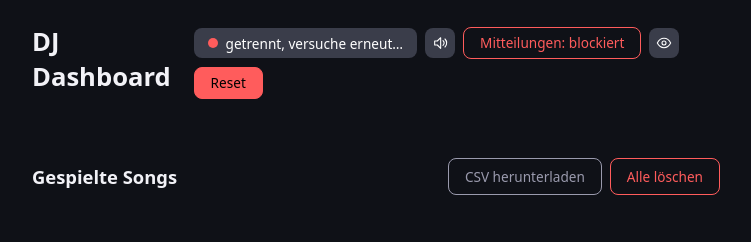
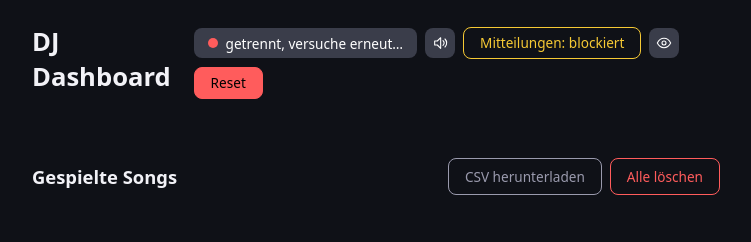
Before and after one commit to DonLars/hulaloop, a website: page public/dashboard.html in a window 1280 px wide. Shown: the top 242 px of the page, without its empty margins (264-1015 px from the left). Drawn offline with Linux system fonts and the light colour scheme; files that its build step writes are made by us from their sources; no server answers; files whose address does not match are found by name.

Commit message:
Mitteilungen-Knopf: gelbe Schrift und Umrandung
Co-Authored-By: Claude Sonnet 5.5 <noreply@anthropic.com>

```diff
--- a/public/dashboard.html
+++ b/public/dashboard.html
@@ -4,7 +4,7 @@
 <meta charset="UTF-8">
 <meta name="viewport" content="width=device-width, initial-scale=1.0">
 <title>DJ-Dashboard · Songwünsche</title>
-<link rel="stylesheet" href="/static/style.css?v=76">
+<link rel="stylesheet" href="/static/style.css?v=77">
 </head>
 <body class="dashboard">
   <header class="dash-header">
@@ -15,7 +15,7 @@
         <span id="conn-text">verbinde…</span>
       </span>
       <button id="sound-toggle" class="icon-toggle" aria-label="Ton an/aus" title="Ton an/aus"></button>
-      <button id="notify-toggle" class="danger-button" title="System-Benachrichtigungen aktivieren ein-/ausschalten (beim Einschalten kommt eine Test-Mitteilung)">Mitteilungen</button>
+      <button id="notify-toggle" class="danger-button yellow-outline" title="System-Benachrichtigungen aktivieren ein-/ausschalten (beim Einschalten kommt eine Test-Mitteilung)">Mitteilungen</button>
       <button id="played-toggle" class="icon-toggle" aria-label="Bereits gespielt für Gäste an/aus" title="Bereits gespielt für Gäste an/aus"></button>
       <button id="reset-all" class="danger-button" title="Alle Wünsche und den Verlauf zurücksetzen">Reset</button>
     </div>
--- a/public/style.css
+++ b/public/style.css
@@ -1090,3 +1090,13 @@ body.dashboard textarea:focus {
 #wish-banner.show { opacity: 1; pointer-events: auto; animation: banner-in 0.35s ease-out forwards, banner-pulse 0.8s ease-in-out 0.35s 3; }
 @keyframes banner-in { to { transform: translate(-50%, 0); } }
 @keyframes banner-pulse { 50% { box-shadow: 0 0 0 10px rgba(255, 93, 162, 0.35), 0 8px 32px rgba(0, 0, 0, 0.5); } }
+
+/* Mitteilungen-Knopf: gelbe Schrift und Umrandung wie die anderen gelben Buttons */
+#notify-toggle.yellow-outline {
+  border-color: #f6c934;
+  color: #f6c934;
+}
+#notify-toggle.yellow-outline:hover {
+  background: #f6c934;
+  color: #000;
+}
```
Also changed, not shown: public/dashboard-login.html (+1 -1 lines), public/index.html (+1 -1 lines), public/playlist.html (+1 -1 lines).
